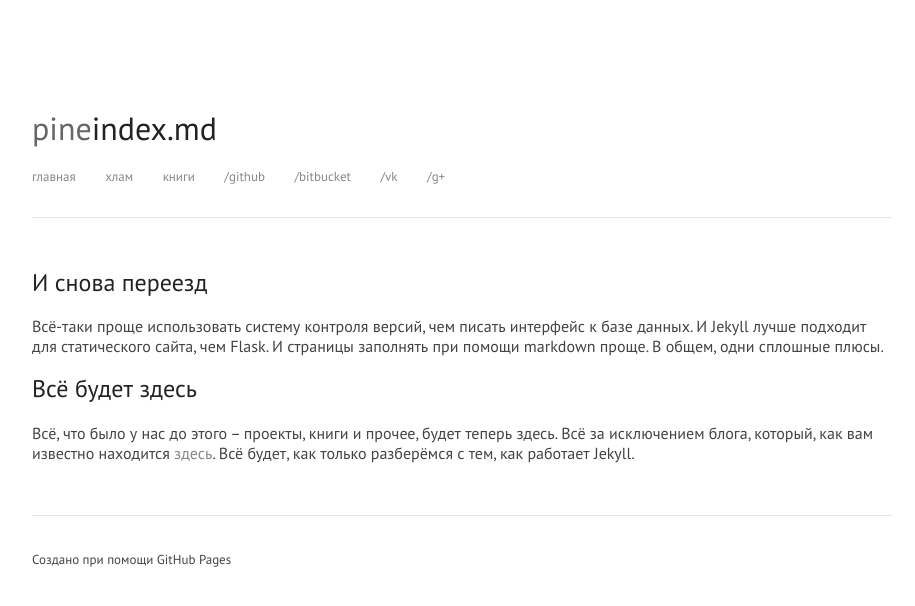
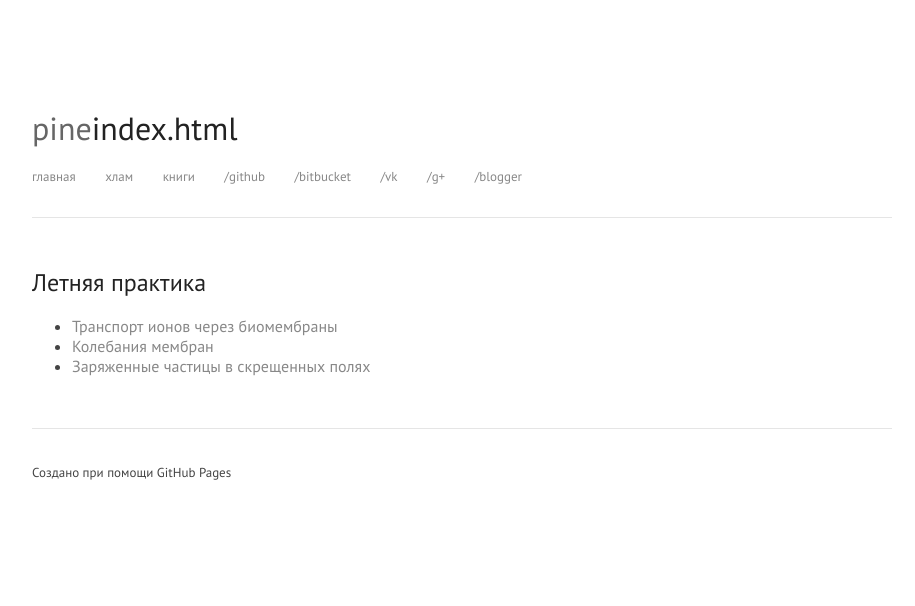
Before and after one commit to gitter-badger/pinecrew.github.com, a Jekyll site: the page built from index.html, in a window 1280 px wide. Shown: the top 606 px of the page, without its empty margins (178-1093 px from the left). Built offline with Jekyll 4.4.1, drawn with Linux system fonts in a browser that asks for light colours.

Commit message:
markdown -> html

```diff
--- a/_layouts/main.html
+++ b/_layouts/main.html
@@ -22,6 +22,7 @@
                 <a href="https://bitbucket.org/pinecrew">/bitbucket</a>
                 <a href="http://vk.com/pinepage">/vk</a>
                 <a href="http://topl.us/PineCrew">/g+</a>
+                <a href="http://pinetricks.blogspot.com/">/blogger</a>
             </nav>
         </header>
         <section>
--- /dev/null
+++ b/books.html
@@ -0,0 +1,6 @@
+---
+layout: main
+title: Библиотека
+name: books
+---
+<p>Книги можно найти в <a href="https://docs.google.com/folder/d/0B1aCkj78P48qcTRsTllNY2JUSUU/edit">нашем Google Drive</a></p>
--- /dev/null
+++ b/index.html
@@ -0,0 +1,13 @@
+---
+layout: main
+title: Главная страница pinecrew на github
+name: crew
+---
+
+<h1>Летняя практика</h1>
+
+<ul>
+    <li><a href="https://bitbucket.org/citrux/biomembranes">Транспорт ионов через биомембраны</a></li>
+    <li><a href="https://bitbucket.org/FreeCX/membrane">Колебания мембран</a></li>
+    <li><a href="https://bitbucket.org/DS_Karramba/elec3ck">Заряженные частицы в скрещенных полях</a></li>
+</ul>
--- a/index.md
+++ /dev/null
@@ -1,24 +0,0 @@
----
-layout: main
-title: Главная страница pinecrew на github
-name: crew
----
-
-#И снова переезд
-
-Всё-таки проще использовать систему контроля
-версий, чем писать интерфейс к базе данных.
-И Jekyll лучше подходит для статического
-сайта, чем Flask. И страницы заполнять
-при помощи markdown проще. В общем, одни
-сплошные плюсы.
-
-#Всё будет здесь
-
-Всё, что было у нас до этого -- проекты,
-книги и прочее, будет теперь здесь. Всё
-за исключением блога, который, как
-вам известно находится
-[здесь](http://pinetricks.blogspot.com).
-Всё будет, как только разберёмся с тем,
-как работает Jekyll.
--- a/params.json
+++ /dev/null
@@ -1 +0,0 @@
-{"tagline":"","note":"Don't delete this file! It's used internally to help with page regeneration.","google":"","name":"pinecrew.github.com","body":"# Привет, мир!\r\n***"}
```
Also changed, not shown: books.md (deleted, +0 -7 lines), stuff.html (added, +25 -0 lines), stuff.md (deleted, +0 -14 lines), favicon.ico (added).
